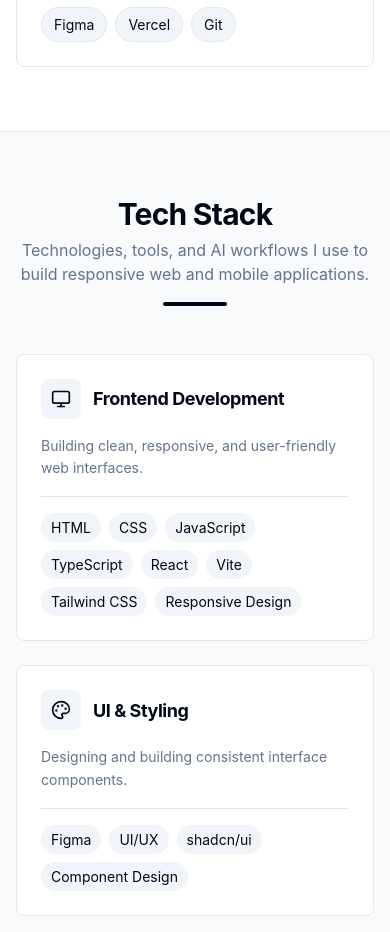
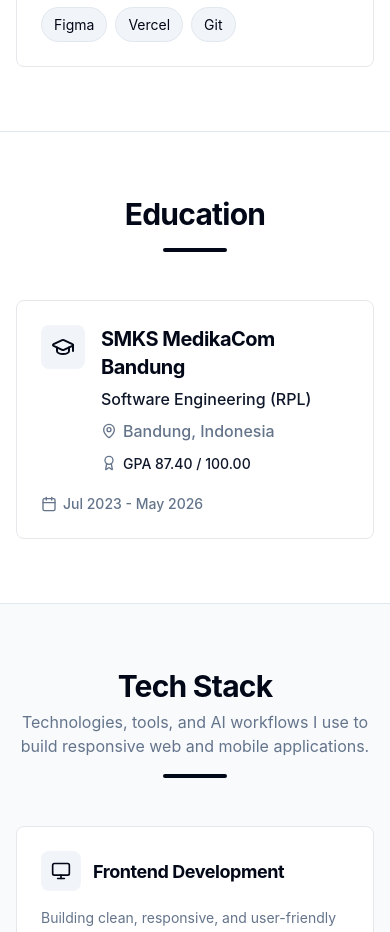
Before and after one commit to Arsenfa/alfanjanuar-portfolio, a React (Vite) app: page / in a window 390 px wide. Shown: the part 6760-7692 px from the top of the page. Built offline with nearby package versions, Linux system fonts and the light colour scheme; a web font is replaced by a local one.

Commit message:
feat: add Education section shown in both modes
New EducationSection (SMK MedikaCom) renders between Work Experience and
the skills section in both developer and sales modes, sourced from shared
education data. Added an Education nav item to keep scrollspy accurate.

```diff
--- a/src/App.tsx
+++ b/src/App.tsx
@@ -5,6 +5,7 @@ import { AboutSection } from './components/AboutSection';
 import { AvailabilityCTA } from './components/AvailabilityCTA';
 import { ProjectCard } from './components/ProjectCard';
 import { ExperienceSection as ExperienceSectionRaw } from './components/ExperienceSection';
+import { EducationSection as EducationSectionRaw } from './components/EducationSection';
 import { TechStackSection as TechStackSectionRaw } from './components/TechStackSection';
 import { ContactSection as ContactSectionRaw } from './components/ContactSection';
 import { contentByMode } from './data';
@@ -22,6 +23,7 @@ const preloadModal = () => {
 };
 
 const ExperienceSection = memo(ExperienceSectionRaw);
+const EducationSection = memo(EducationSectionRaw);
 const TechStackSection = memo(TechStackSectionRaw);
 const ContactSection = memo(ContactSectionRaw);
 
@@ -185,6 +187,12 @@ export default function App() {
         {/* Divider */}
         <hr className="max-w-[1440px] mx-auto border-[#E2E8F0]" />
 
+        {/* Education Section */}
+        <EducationSection education={content.education} />
+
+        {/* Divider */}
+        <hr className="max-w-[1440px] mx-auto border-[#E2E8F0]" />
+
         {/* Tech Stack / Skills Section */}
         <TechStackSection content={content.techStack} />
 
--- /dev/null
+++ b/src/components/EducationSection.tsx
@@ -0,0 +1,70 @@
+import React from 'react';
+import { Education } from '../types';
+import { Calendar, MapPin, GraduationCap, Award } from 'lucide-react';
+import { useInView } from '../hooks/useInView';
+
+interface EducationSectionProps {
+  education: Education[];
+}
+
+export function EducationSection({ education }: EducationSectionProps) {
+  const { ref, isInView } = useInView({ rootMargin: '-100px' });
+
+  return (
+    <section id="education" className="max-w-[1440px] mx-auto px-4 sm:px-6 md:px-8 py-16">
+      <div ref={ref} className={`reveal ${isInView ? 'visible' : ''}`}>
+        {/* Section Header */}
+        <div className="mb-12 text-center">
+          <h2 className="text-[#020817] text-3xl sm:text-4xl font-bold tracking-tight">
+            Education
+          </h2>
+          <div className="w-16 h-1 bg-[#020817] mt-4 rounded-full mx-auto"></div>
+        </div>
+
+        {/* Education cards */}
+        <div className="space-y-8">
+          {education.map((edu) => (
+            <div
+              key={edu.id}
+              className="bg-white border border-[#E5E7EB] rounded-[8px] p-6 md:p-8 shadow-[rgba(0,0,0,0.05)_0px_1px_2px_0px] hover:shadow-[rgba(0,0,0,0.08)_0px_4px_12px_0px] transition-shadow duration-300"
+            >
+              <div className="flex flex-col md:flex-row md:items-start justify-between gap-4">
+                <div className="flex items-start gap-4">
+                  <span className="p-2.5 bg-[#F1F5F9] text-[#020817] rounded-lg flex-shrink-0">
+                    <GraduationCap className="w-6 h-6" />
+                  </span>
+                  <div className="space-y-1.5">
+                    <h3 className="text-[#020817] text-xl md:text-2xl font-bold tracking-tight">
+                      {edu.school}
+                    </h3>
+                    <div className="flex flex-wrap items-center gap-x-4 gap-y-2 text-[#0F172A] font-medium text-[16px]">
+                      <span>{edu.program}</span>
+                      {edu.location && (
+                        <span className="flex items-center gap-1.5 text-[#64748B]">
+                          <MapPin className="w-4 h-4" />
+                          {edu.location}
+                        </span>
+                      )}
+                    </div>
+                    {edu.gpa && (
+                      <span className="inline-flex items-center gap-1.5 text-[#0F172A] text-[14px] font-medium pt-1">
+                        <Award className="w-4 h-4 text-[#64748B]" />
+                        GPA {edu.gpa}
+                      </span>
+                    )}
+                  </div>
+                </div>
+
+                {/* Period */}
+                <span className="text-[#64748B] text-[14px] font-medium flex items-center gap-1.5 whitespace-nowrap md:pt-1">
+                  <Calendar className="w-4 h-4" />
+                  {edu.period}
+                </span>
+              </div>
+            </div>
+          ))}
+        </div>
+      </div>
+    </section>
+  );
+}
--- a/src/components/Navbar.tsx
+++ b/src/components/Navbar.tsx
@@ -10,6 +10,7 @@ const NAV_ITEMS = [
   { id: 'about', label: 'About' },
   { id: 'projects', label: 'Projects' },
   { id: 'experience', label: 'Experience' },
+  { id: 'education', label: 'Education' },
   { id: 'skills', label: 'Skills' },
   { id: 'contact', label: 'Contact' },
 ];
--- a/src/data.ts
+++ b/src/data.ts
@@ -1,4 +1,19 @@
-import { Mode, ModeContent, Project } from './types';
+import { Education, Mode, ModeContent, Project } from './types';
+
+/* ------------------------------------------------------------------ */
+/* SHARED CONTENT (identical across both modes)                        */
+/* ------------------------------------------------------------------ */
+
+const education: Education[] = [
+  {
+    id: 'smk-medikacom',
+    school: 'SMKS MedikaCom Bandung',
+    program: 'Software Engineering (RPL)',
+    location: 'Bandung, Indonesia',
+    period: 'Jul 2023 - May 2026',
+    gpa: '87.40 / 100.00',
+  },
+];
 
 /* ------------------------------------------------------------------ */
 /* DEVELOPER MODE                                                      */
@@ -179,6 +194,7 @@ const developerContent: ModeContent = {
       tags: ['HTML', 'CSS', 'JavaScript', 'UI/UX', 'Figma', 'Vercel', 'Git']
     }
   ],
+  education,
   techStack: {
     heading: 'Tech Stack',
     subtitle: 'Technologies, tools, and AI workflows I use to build responsive web and mobile applications.',
@@ -351,6 +367,7 @@ const salesContent: ModeContent = {
       tags: ['Sales', 'Negotiation', 'Customer Service', 'Communication', 'Transaction Management']
     }
   ],
+  education,
   techStack: {
     heading: 'Sales Toolkit',
     subtitle: 'The skills and strengths I rely on to sell, build relationships, and keep customers happy.',
```
Also changed, not shown: src/types.ts (+10 -0 lines).
